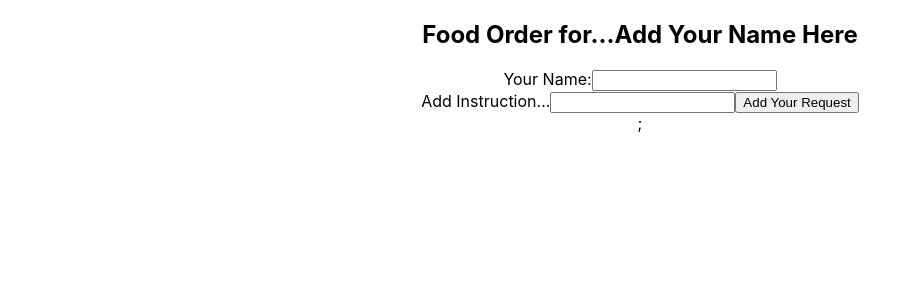
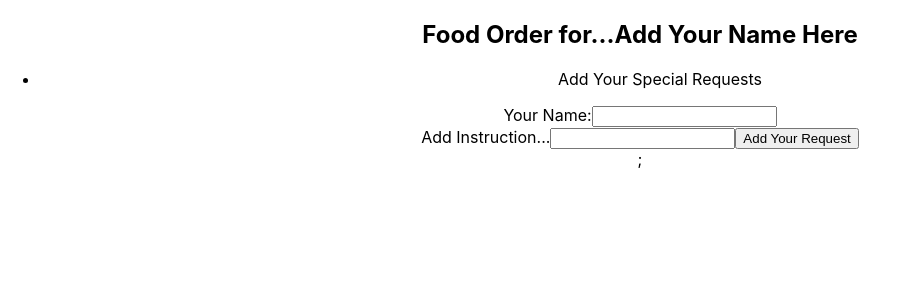
Before and after one commit to PeteSeeling/fast-food-order-react, a React (Create React App) app: page / in a window 1280 px wide. Shown: the top 300 px of the page, without its empty margins (0-899 px from the left). Built offline with nearby package versions, Linux system fonts and the light colour scheme.

Commit message:
instructions being added. css this later

```diff
--- a/src/App.js
+++ b/src/App.js
@@ -10,7 +10,7 @@ import InstructionForm from './InstructionForm';
 function App() {
 
   const [orderName, addOrderName] = useState('Add Your Name Here');
-  const [instructions, addInstructions] = useState('Add Your Special Requests');
+  const [instructions, addInstructions] = useState(['Add Your Special Requests']);
 
 
 
@@ -18,6 +18,15 @@ function App() {
     <div className="App">
       <div>
         <h2>Food Order for...{orderName}</h2>
+
+        <ul className='instructions'>
+          {
+            instructions.map((instruction, i) => <li key={`${instruction}-${i}`}>
+              {instruction}
+            </li>)
+          }
+        </ul>
+
       </div>
       <div className='order-form'>
         <AddName addOrderName={addOrderName} />
```
